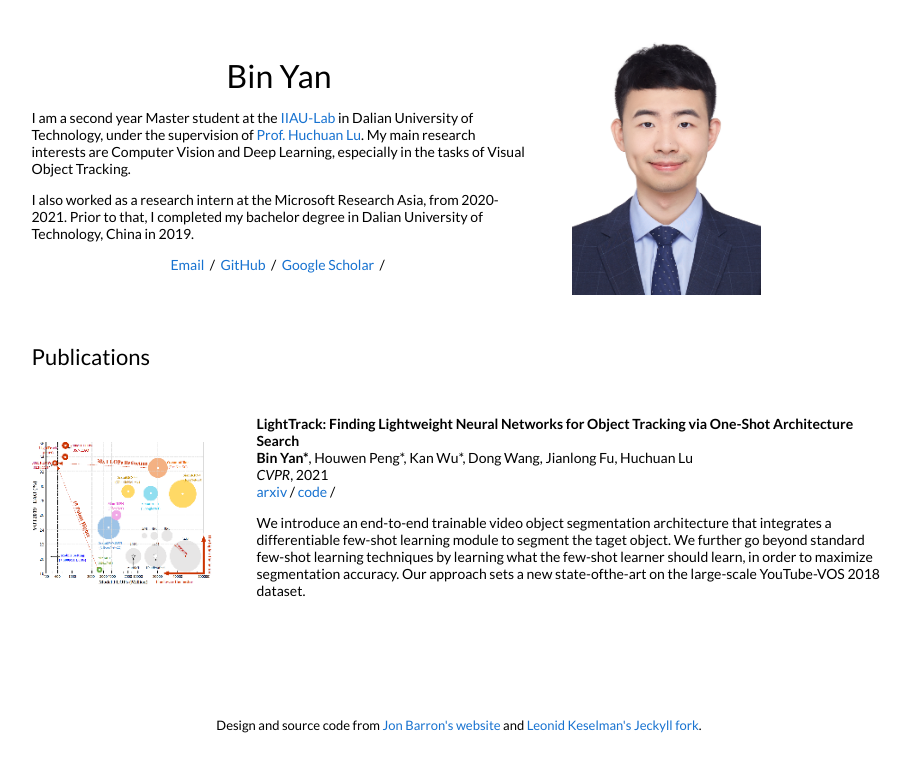
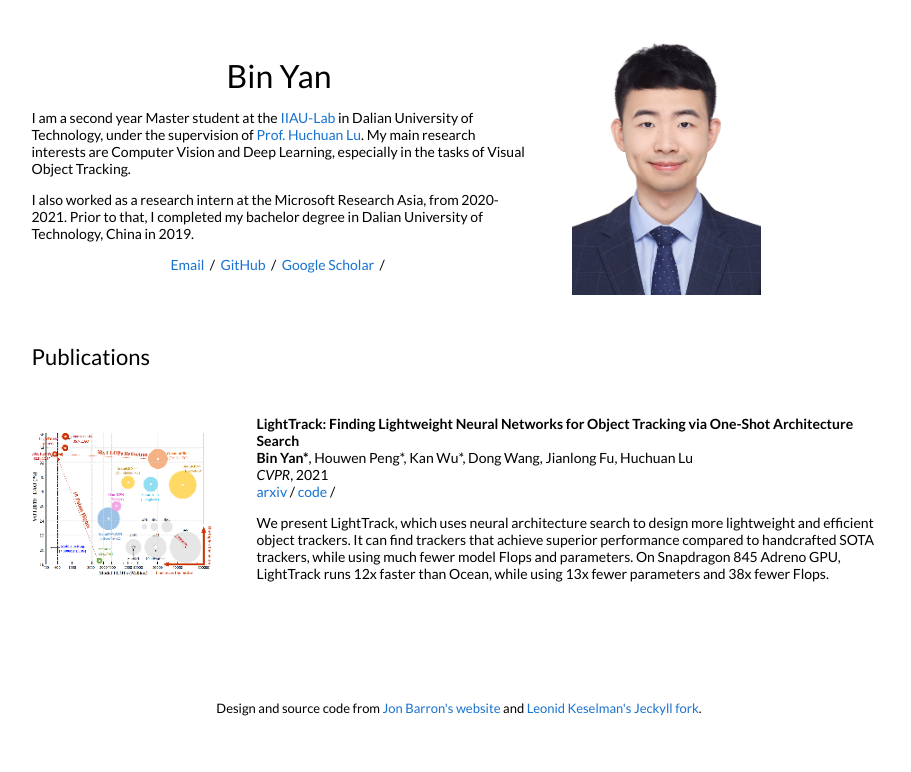
Before and after one commit to MasterBin-IIAU/masterbin-iiau.github.io, a Jekyll site: the page built from _posts/2021-04-29-lighttrack.markdown, in a window 1280 px wide. Shown: the top 772 px of the page, without its empty margins (181-1092 px from the left). Built offline with Jekyll 4.4.1, drawn with Linux system fonts in a browser that asks for light colours.

Commit message:
update lighttrack markdown

```diff
--- a/_posts/2021-04-29-lighttrack.markdown
+++ b/_posts/2021-04-29-lighttrack.markdown
@@ -10,4 +10,4 @@ arxiv: https://arxiv.org/pdf/2003.11540.pdf
 code: https://github.com/researchmm/LightTrack#lighttrack
 ---
 
-We introduce an end-to-end trainable video object segmentation architecture that integrates a differentiable few-shot learning module to segment the taget object. We further go beyond standard few-shot learning techniques by learning what the few-shot learner should learn, in order to maximize segmentation accuracy. Our approach sets a new state-ofthe-art on the large-scale YouTube-VOS 2018 dataset.
+We present LightTrack, which uses neural architecture search to design more lightweight and efficient object trackers. It can find trackers that achieve superior performance compared to handcrafted SOTA trackers, while using much fewer model Flops and parameters. On Snapdragon 845 Adreno GPU, LightTrack runs 12x faster than Ocean, while using 13x fewer parameters and 38x fewer Flops.
```
